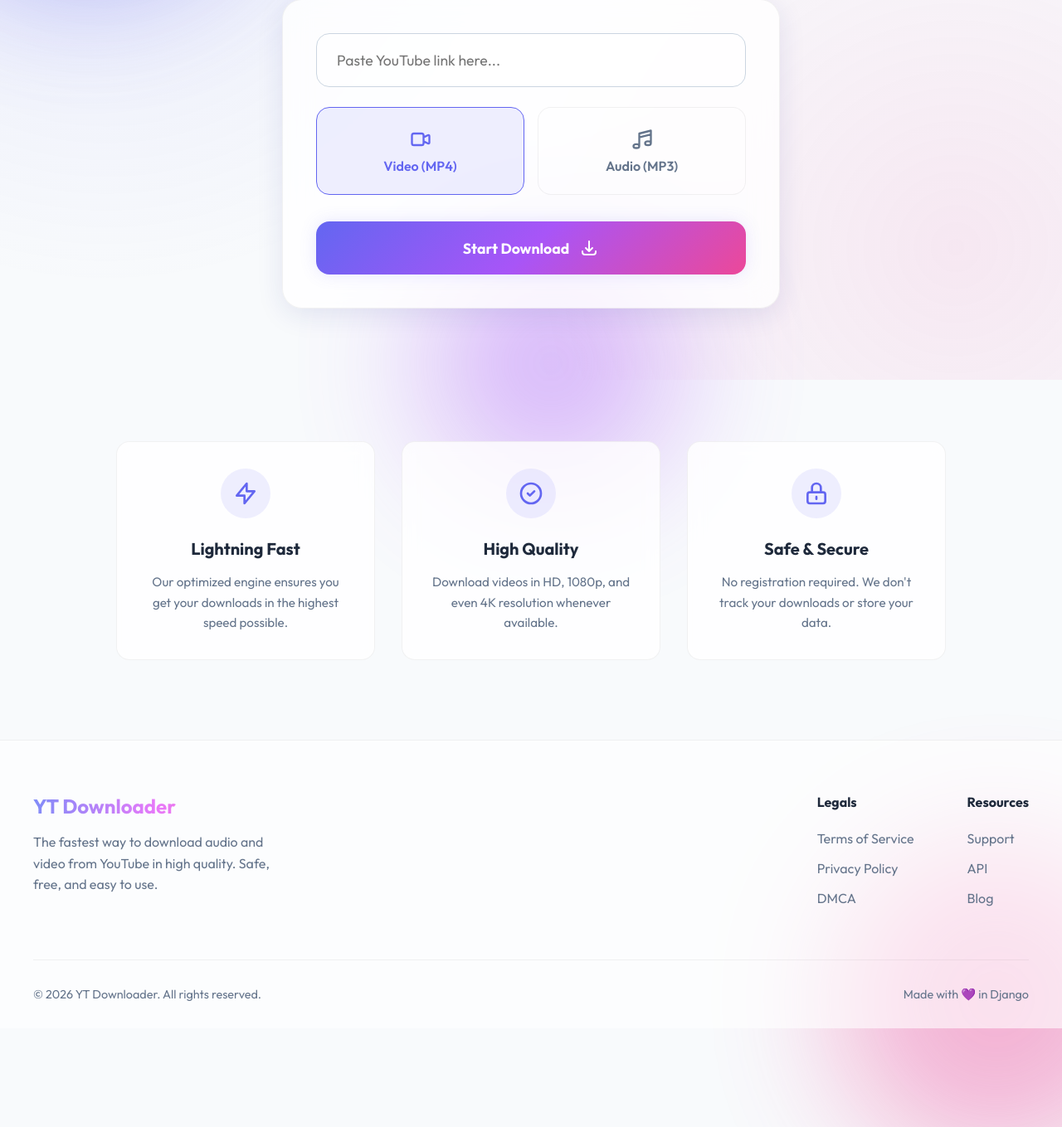
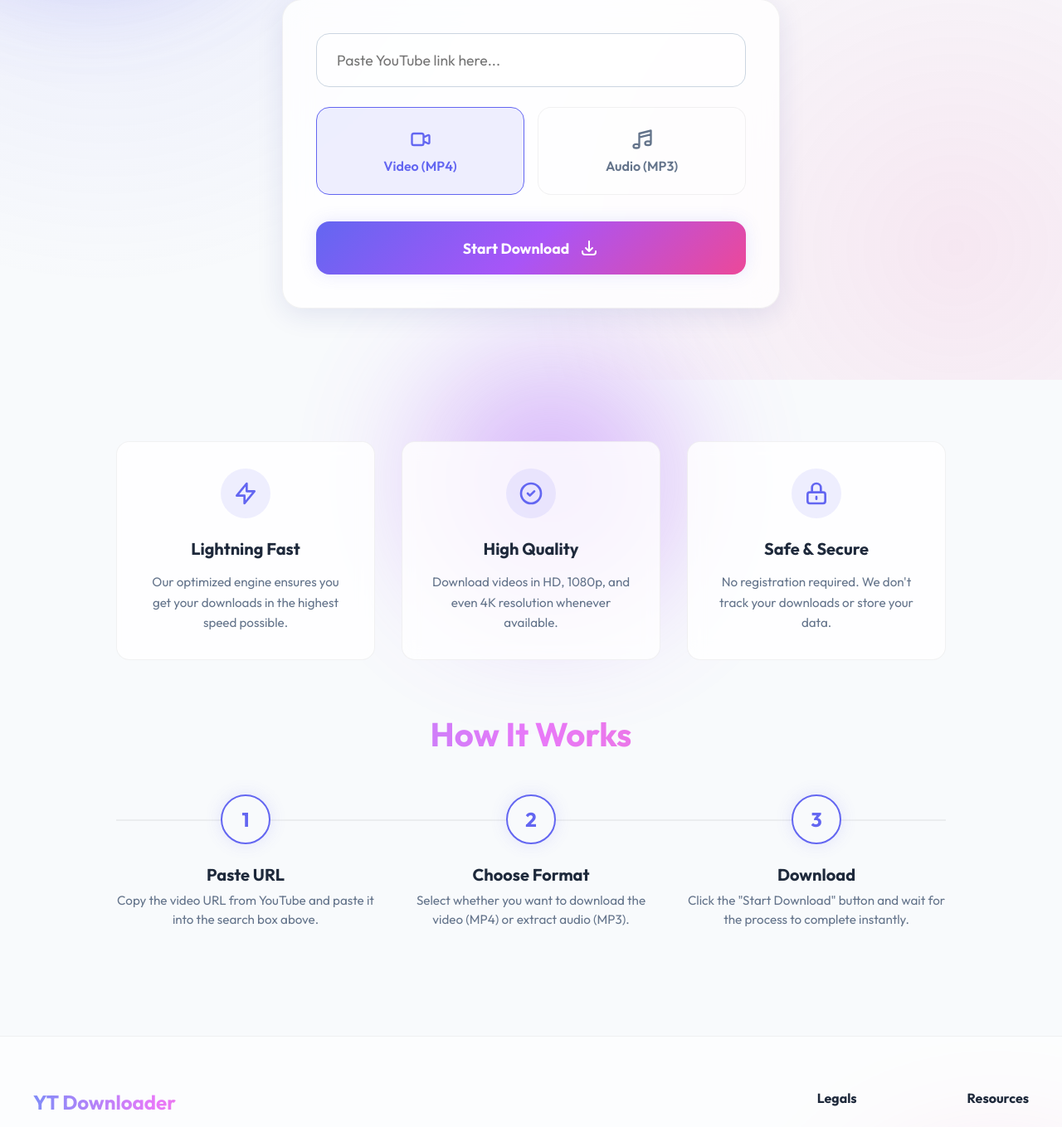
Before and after one commit to AsbinGhimire/ytb-media-downloader, a Django app: page / in a window 1280 px wide; the page is wider, and only the part inside the window is pictured. Shown: the part 342-1701 px from the top of that part at 83% size. Run offline with Django 5.2, Linux system fonts and the light colour scheme.

Commit message:
feat: add steps section and fix anchor link offsets

```diff
--- a/yt-downloader/downloader/static/downloader/style.css
+++ b/yt-downloader/downloader/static/downloader/style.css
@@ -48,6 +48,10 @@
     padding: 0;
     box-sizing: border-box;
     font-family: 'Outfit', sans-serif;
+}
+
+html {
+    scroll-behavior: smooth;
 }
 
 body {
@@ -365,6 +369,7 @@ body {
     margin-bottom: 4rem;
     width: 100%;
     max-width: 1000px;
+    scroll-margin-top: 100px;
 }
 
 .features-grid {
@@ -411,7 +416,93 @@ body {
     line-height: 1.6;
 }
 
-/* Footer */
+/* How It Works Section */
+.how-it-works-section {
+    margin-bottom: 6rem;
+    width: 100%;
+    max-width: 1000px;
+    scroll-margin-top: 100px;
+}
+
+.section-title {
+    font-size: 2.5rem;
+    font-weight: 700;
+    text-align: center;
+    margin-bottom: 3rem;
+    background: var(--gradient-text);
+    -webkit-background-clip: text;
+    background-clip: text;
+    -webkit-text-fill-color: transparent;
+}
+
+.steps-container {
+    display: flex;
+    justify-content: space-between;
+    gap: 2rem;
+    position: relative;
+}
+
+.steps-container::before {
+    content: '';
+    position: absolute;
+    top: 30px;
+    left: 0;
+    width: 100%;
+    height: 2px;
+    background: var(--border-glass);
+    z-index: -1;
+}
+
+.step-card {
+    text-align: center;
+    position: relative;
+    flex: 1;
+}
+
+.step-number {
+    width: 60px;
+    height: 60px;
+    background: var(--bg-dark);
+    border: 2px solid var(--primary);
+    border-radius: 50%;
+    display: flex;
+    align-items: center;
+    justify-content: center;
+    font-size: 1.5rem;
+    font-weight: 700;
+    color: var(--primary);
+    margin: 0 auto 1.5rem;
+    box-shadow: var(--shadow-glow);
+    position: relative;
+    z-index: 1;
+}
+
+.step-content h3 {
+    font-size: 1.25rem;
+    margin-bottom: 0.5rem;
+    color: var(--text-main);
+}
+
+.step-content p {
+    color: var(--text-muted);
+    font-size: 0.95rem;
+    line-height: 1.5;
+}
+
+@media (max-width: 768px) {
+    .steps-container {
+        flex-direction: column;
+        gap: 3rem;
+    }
+
+    .steps-container::before {
+        width: 2px;
+        height: 100%;
+        left: 50%;
+        top: 0;
+        transform: translateX(-50%);
+    }
+}
 .footer {
     border-top: 1px solid var(--border-glass);
     background: var(--bg-glass);
--- a/yt-downloader/downloader/templates/downloader/index.html
+++ b/yt-downloader/downloader/templates/downloader/index.html
@@ -95,4 +95,31 @@
         </div>
     </div>
 </section>
+
+<section id="how-it-works" class="how-it-works-section">
+    <h2 class="section-title">How It Works</h2>
+    <div class="steps-container">
+        <div class="step-card">
+            <div class="step-number">1</div>
+            <div class="step-content">
+                <h3>Paste URL</h3>
+                <p>Copy the video URL from YouTube and paste it into the search box above.</p>
+            </div>
+        </div>
+        <div class="step-card">
+            <div class="step-number">2</div>
+            <div class="step-content">
+                <h3>Choose Format</h3>
+                <p>Select whether you want to download the video (MP4) or extract audio (MP3).</p>
+            </div>
+        </div>
+        <div class="step-card">
+            <div class="step-number">3</div>
+            <div class="step-content">
+                <h3>Download</h3>
+                <p>Click the "Start Download" button and wait for the process to complete instantly.</p>
+            </div>
+        </div>
+    </div>
+</section>
 {% endblock %}
```
